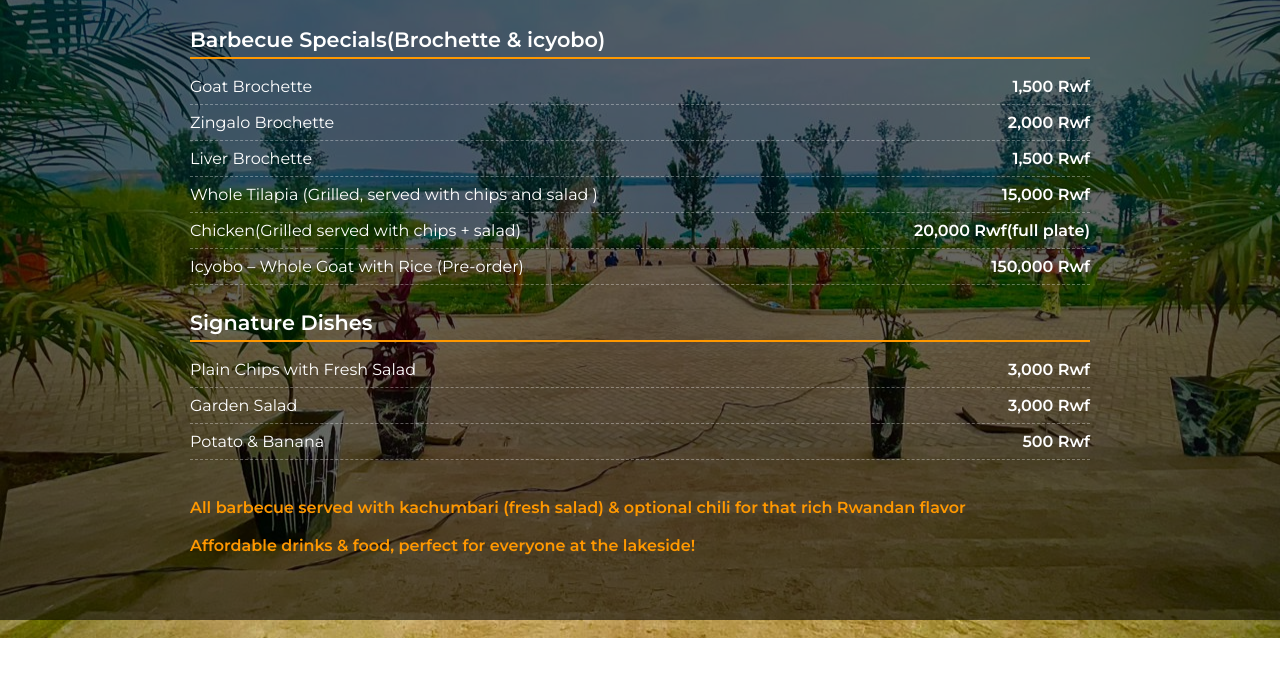
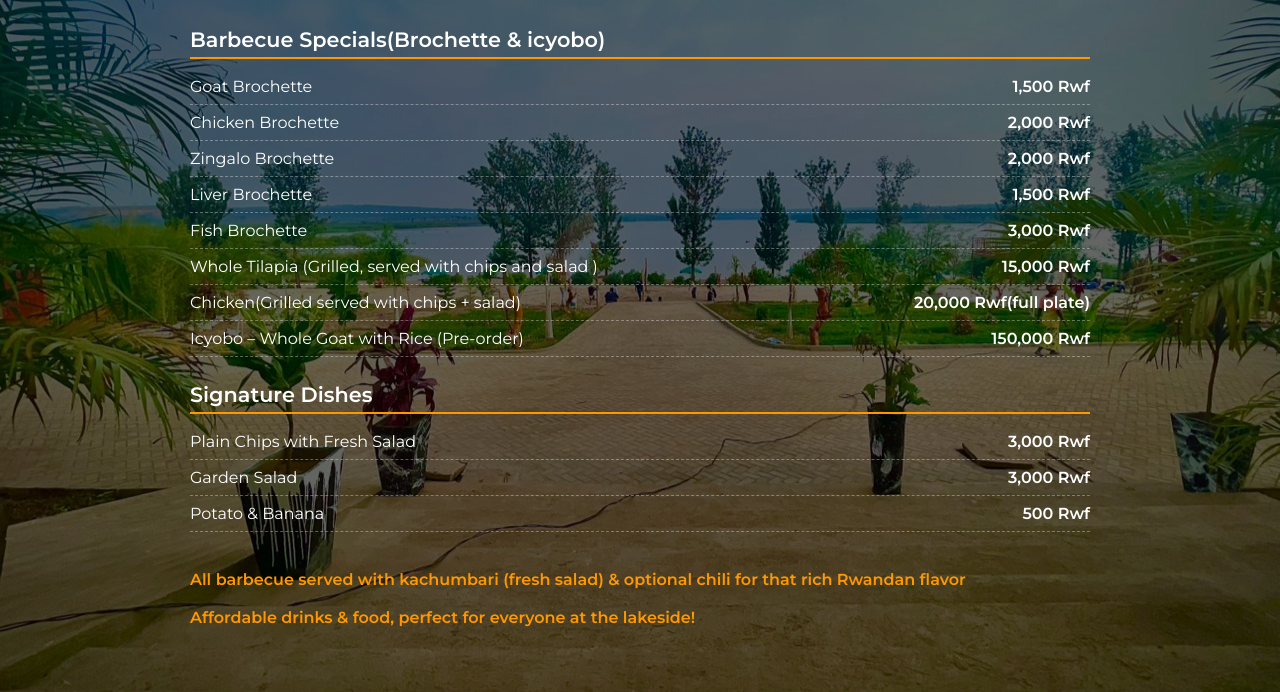
Before and after one commit to gasheibrahim/resort-operning, a plain HTML site: page index.html in a window 1280 px wide. Shown: the part 162-854 px from the top of the page. Before the commit the page ends 800 px from the top, so only its background shows below. Drawn offline with Linux system fonts and the light colour scheme.

Commit message:
resort done

```diff
--- a/index.html
+++ b/index.html
@@ -125,10 +125,10 @@
       <div class="menu-category">
         <h2>Barbecue Specials(Brochette & icyobo)</h2>
         <div class="menu-item"><span>Goat Brochette</span> <span class="price">1,500 Rwf</span></div>
-        <!-- <div class="menu-item"><span>Chicken Brochette</span> <span class="price">2,000 Rwf</span></div> -->
+        <div class="menu-item"><span>Chicken Brochette</span> <span class="price">2,000 Rwf</span></div>
         <div class="menu-item"><span>Zingalo Brochette</span> <span class="price">2,000 Rwf</span></div>
         <div class="menu-item"><span>Liver Brochette</span> <span class="price">1,500 Rwf</span></div>
-        <!-- <div class="menu-item"><span>Fish Brochette</span> <span class="price">3,000 Rwf</span></div> -->
+        <div class="menu-item"><span>Fish Brochette</span> <span class="price">3,000 Rwf</span></div>
         <div class="menu-item"><span>Whole Tilapia (Grilled, served with chips and salad )</span> <span class="price">15,000 Rwf</span></div>
         <div class="menu-item"><span>Chicken(Grilled served with chips + salad) </span> <span class="price">20,000 Rwf(full plate)</span></div>
         <!-- <div class="menu-item"><span>Nyama Choma (half/full)</span> <span class="price">10,000 / 18,000 Rwf</span></div> -->
```
